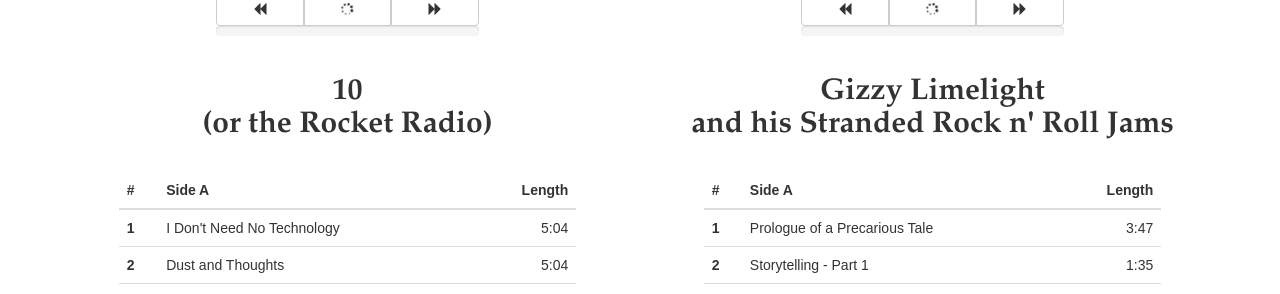
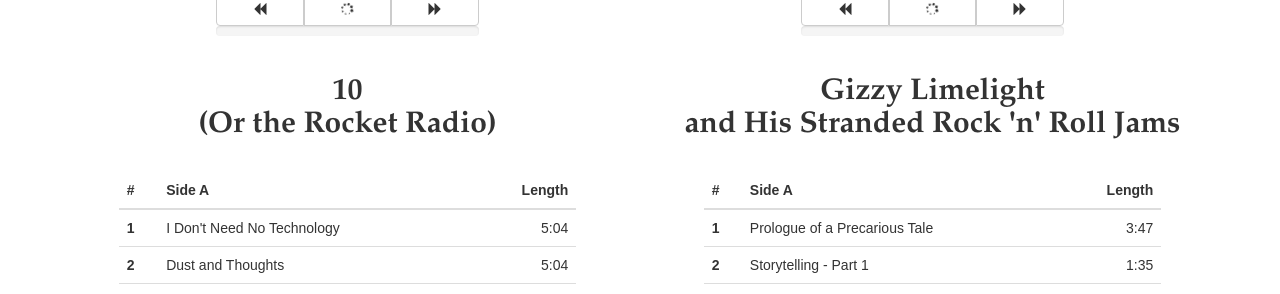
Before and after one commit to noahsarkmusic/noahsarkmusic.github.io, a Jekyll site: the page built from music/index.html, in a window 1280 px wide. Shown: the part 510-804 px from the top of the page. Built offline with Jekyll 4.4.1, drawn with Linux system fonts in a browser that asks for light colours; some web fonts are replaced.

Commit message:
Correct capitalization

```diff
--- a/music/index.html
+++ b/music/index.html
@@ -32,7 +32,7 @@ title: Music
                         </div>
                     </div>
                 </div>
-                <h2 class="garamond text-center"><strong>10<br> (or the Rocket Radio)</strong></h2>
+                <h2 class="garamond text-center"><strong>10<br> (Or the Rocket Radio)</strong></h2>
                 <br>
                 <div class="row">
                     <div class="col-md-10 col-md-offset-1">
@@ -140,7 +140,7 @@ title: Music
                         </div>
                     </div>
                 </div>
-                <h2 class="garamond text-center"><strong>Gizzy Limelight<br> and his Stranded Rock n' Roll Jams</strong></h2>
+                <h2 class="garamond text-center"><strong>Gizzy Limelight<br> and His Stranded Rock 'n' Roll Jams</strong></h2>
                 <br>
                 <div class="row">
                     <div class="col-md-10 col-md-offset-1">
```
